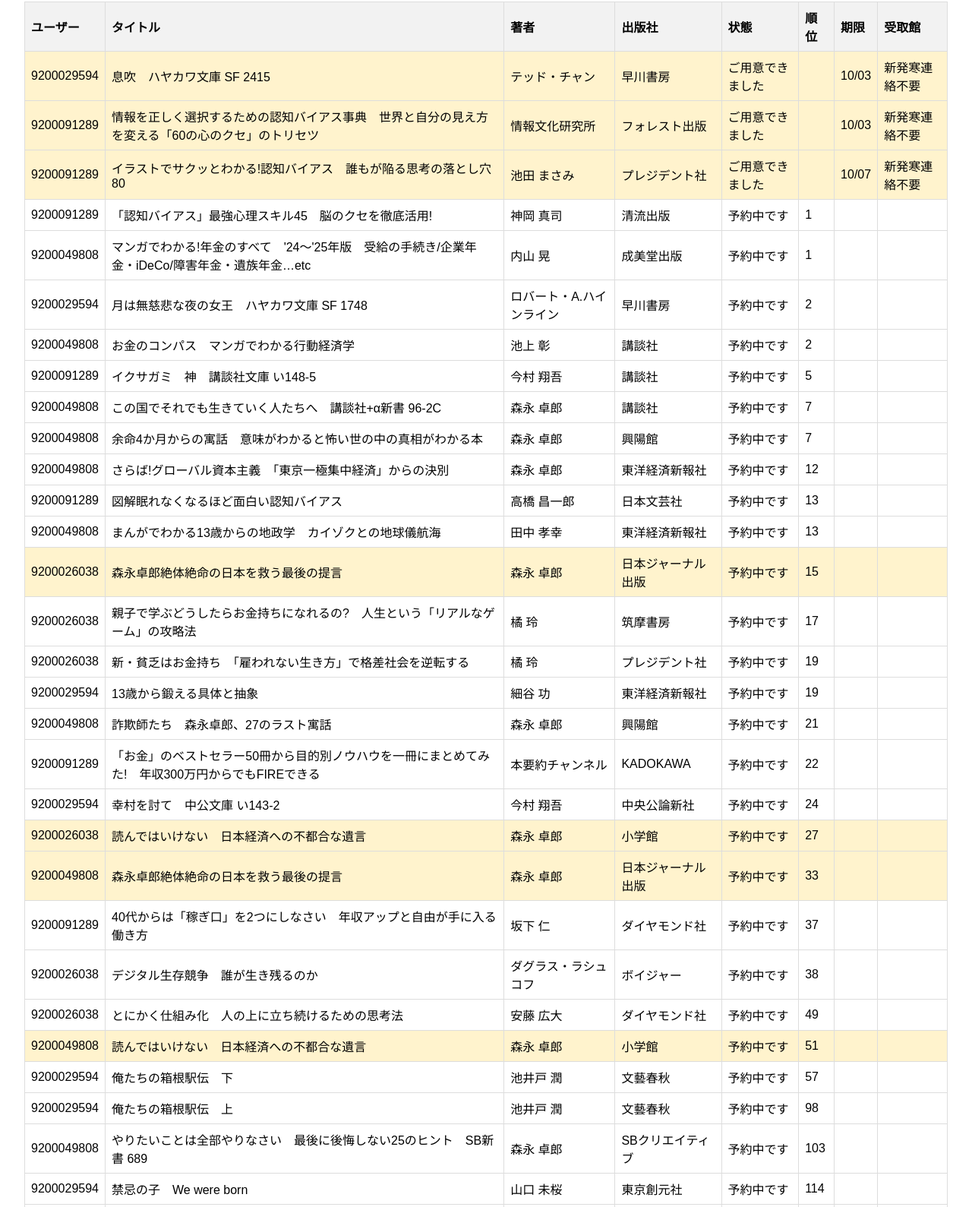
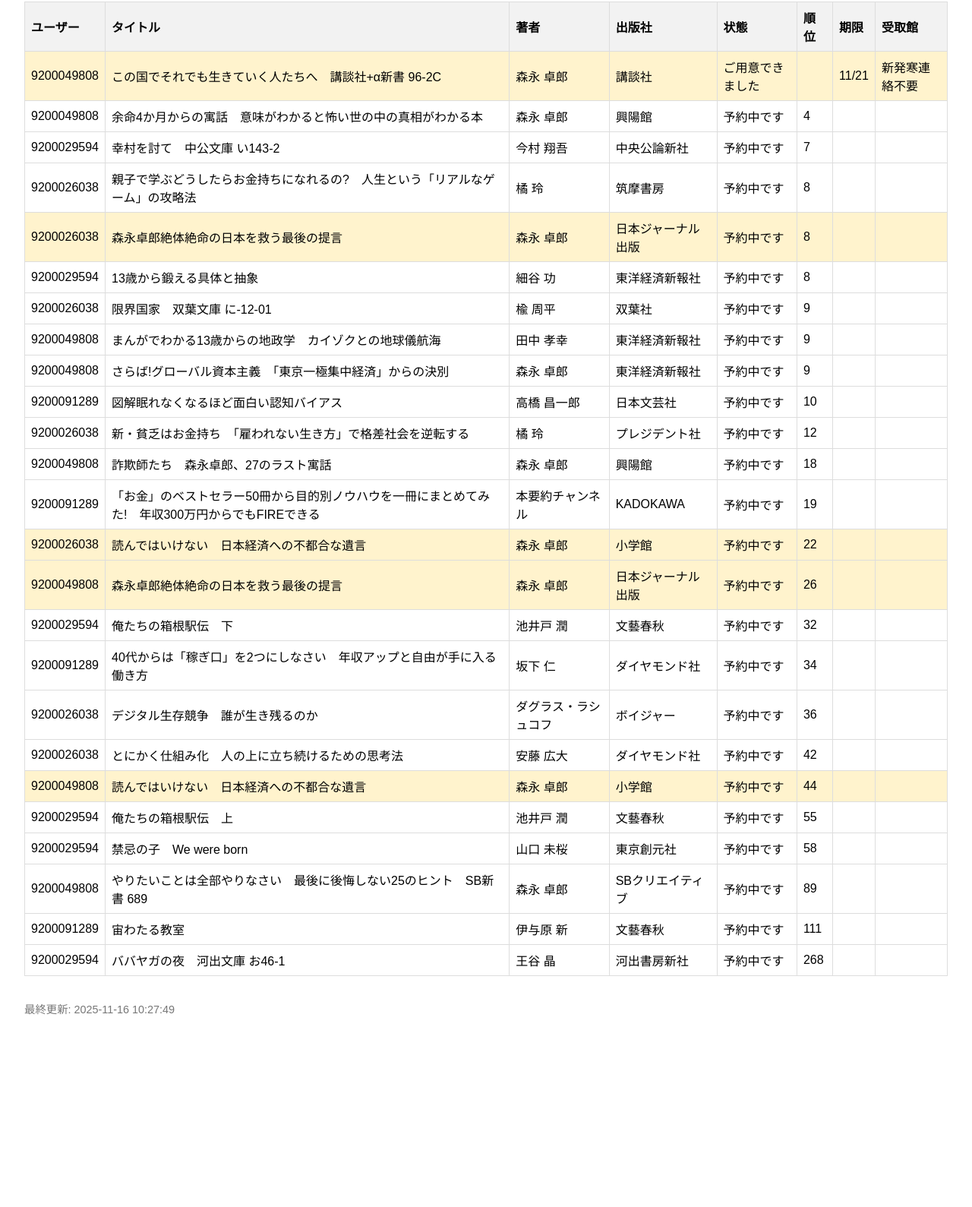
Before and after one commit to noda13/library-check, a plain HTML site: page docs/index.html in a window 1280 px wide. Shown: the part 97-1686 px from the top of the page at 76% size. After the commit the page ends 1467 px from the top, so only its background shows below. Drawn offline with Linux system fonts and the light colour scheme.

Commit message:
refactor: Simplify workflow steps and update HTML output for library reservation status

```diff
--- a/docs/index.html
+++ b/docs/index.html
@@ -35,102 +35,14 @@
             <tbody>
 
                 <tr class="highlight">
-                    <td>9200029594</td>
-                    <td>息吹　ハヤカワ文庫 SF 2415</td>
-                    <td>テッド・チャン</td>
-                    <td>早川書房</td>
-                    <td>ご用意できました</td>
-                    <td></td>
-                    <td>10/03</td>
-                    <td>新発寒連絡不要</td>
-                </tr>
-
-                <tr class="highlight">
-                    <td>9200091289</td>
-                    <td>情報を正しく選択するための認知バイアス事典　世界と自分の見え方を変える「60の心のクセ」のトリセツ</td>
-                    <td>情報文化研究所</td>
-                    <td>フォレスト出版</td>
-                    <td>ご用意できました</td>
-                    <td></td>
-                    <td>10/03</td>
-                    <td>新発寒連絡不要</td>
-                </tr>
-
-                <tr class="highlight">
-                    <td>9200091289</td>
-                    <td>イラストでサクッとわかる!認知バイアス　誰もが陥る思考の落とし穴80</td>
-                    <td>池田 まさみ</td>
-                    <td>プレジデント社</td>
-                    <td>ご用意できました</td>
-                    <td></td>
-                    <td>10/07</td>
-                    <td>新発寒連絡不要</td>
-                </tr>
-
-                <tr class="">
-                    <td>9200091289</td>
-                    <td>「認知バイアス」最強心理スキル45　脳のクセを徹底活用!</td>
-                    <td>神岡 真司</td>
-                    <td>清流出版</td>
-                    <td>予約中です</td>
-                    <td>1</td>
-                    <td></td>
-                    <td></td>
-                </tr>
-
-                <tr class="">
-                    <td>9200049808</td>
-                    <td>マンガでわかる!年金のすべて　'24〜'25年版　受給の手続き/企業年金・iDeCo/障害年金・遺族年金…etc</td>
-                    <td>内山 晃</td>
-                    <td>成美堂出版</td>
-                    <td>予約中です</td>
-                    <td>1</td>
-                    <td></td>
-                    <td></td>
-                </tr>
-
-                <tr class="">
-                    <td>9200029594</td>
-                    <td>月は無慈悲な夜の女王　ハヤカワ文庫 SF 1748</td>
-                    <td>ロバート・A.ハインライン</td>
-                    <td>早川書房</td>
-                    <td>予約中です</td>
-                    <td>2</td>
-                    <td></td>
-                    <td></td>
-                </tr>
-
-                <tr class="">
-                    <td>9200049808</td>
-                    <td>お金のコンパス　マンガでわかる行動経済学</td>
-                    <td>池上 彰</td>
-                    <td>講談社</td>
-                    <td>予約中です</td>
-                    <td>2</td>
-                    <td></td>
-                    <td></td>
-                </tr>
-
-                <tr class="">
-                    <td>9200091289</td>
-                    <td>イクサガミ　神　講談社文庫 い148-5</td>
-                    <td>今村 翔吾</td>
-                    <td>講談社</td>
-                    <td>予約中です</td>
-                    <td>5</td>
-                    <td></td>
-                    <td></td>
-                </tr>
-
-                <tr class="">
                     <td>9200049808</td>
                     <td>この国でそれでも生きていく人たちへ　講談社+α新書 96-2C</td>
                     <td>森永 卓郎</td>
                     <td>講談社</td>
-                    <td>予約中です</td>
-                    <td>7</td>
+                    <td>ご用意できました</td>
                     <td></td>
-                    <td></td>
+                    <td>11/21</td>
+                    <td>新発寒連絡不要</td>
                 </tr>
 
                 <tr class="">
@@ -139,7 +51,73 @@
                     <td>森永 卓郎</td>
                     <td>興陽館</td>
                     <td>予約中です</td>
+                    <td>4</td>
+                    <td></td>
+                    <td></td>
+                </tr>
+
+                <tr class="">
+                    <td>9200029594</td>
+                    <td>幸村を討て　中公文庫 い143-2</td>
+                    <td>今村 翔吾</td>
+                    <td>中央公論新社</td>
+                    <td>予約中です</td>
                     <td>7</td>
+                    <td></td>
+                    <td></td>
+                </tr>
+
+                <tr class="">
+                    <td>9200026038</td>
+                    <td>親子で学ぶどうしたらお金持ちになれるの?　人生という「リアルなゲーム」の攻略法</td>
+                    <td>橘 玲</td>
+                    <td>筑摩書房</td>
+                    <td>予約中です</td>
+                    <td>8</td>
+                    <td></td>
+                    <td></td>
+                </tr>
+
+                <tr class="highlight">
+                    <td>9200026038</td>
+                    <td>森永卓郎絶体絶命の日本を救う最後の提言</td>
+                    <td>森永 卓郎</td>
+                    <td>日本ジャーナル出版</td>
+                    <td>予約中です</td>
+                    <td>8</td>
+                    <td></td>
+                    <td></td>
+                </tr>
+
+                <tr class="">
+                    <td>9200029594</td>
+                    <td>13歳から鍛える具体と抽象</td>
+                    <td>細谷 功</td>
+                    <td>東洋経済新報社</td>
+                    <td>予約中です</td>
+                    <td>8</td>
+                    <td></td>
+                    <td></td>
+                </tr>
+
+                <tr class="">
+                    <td>9200026038</td>
+                    <td>限界国家　双葉文庫 に-12-01</td>
+                    <td>楡 周平</td>
+                    <td>双葉社</td>
+                    <td>予約中です</td>
+                    <td>9</td>
+                    <td></td>
+                    <td></td>
+                </tr>
+
+                <tr class="">
+                    <td>9200049808</td>
+                    <td>まんがでわかる13歳からの地政学　カイゾクとの地球儀航海</td>
+                    <td>田中 孝幸</td>
+                    <td>東洋経済新報社</td>
+                    <td>予約中です</td>
+                    <td>9</td>
                     <td></td>
                     <td></td>
                 </tr>
@@ -150,7 +128,7 @@
                     <td>森永 卓郎</td>
                     <td>東洋経済新報社</td>
                     <td>予約中です</td>
-                    <td>12</td>
+                    <td>9</td>
                     <td></td>
                     <td></td>
                 </tr>
@@ -161,40 +139,7 @@
                     <td>高橋 昌一郎</td>
                     <td>日本文芸社</td>
                     <td>予約中です</td>
-                    <td>13</td>
-                    <td></td>
-                    <td></td>
-                </tr>
-
-                <tr class="">
-                    <td>9200049808</td>
-                    <td>まんがでわかる13歳からの地政学　カイゾクとの地球儀航海</td>
-                    <td>田中 孝幸</td>
-                    <td>東洋経済新報社</td>
-                    <td>予約中です</td>
-                    <td>13</td>
-                    <td></td>
-                    <td></td>
-                </tr>
-
-                <tr class="highlight">
-                    <td>9200026038</td>
-                    <td>森永卓郎絶体絶命の日本を救う最後の提言</td>
-                    <td>森永 卓郎</td>
-                    <td>日本ジャーナル出版</td>
-                    <td>予約中です</td>
-                    <td>15</td>
-                    <td></td>
-                    <td></td>
-                </tr>
-
-                <tr class="">
-                    <td>9200026038</td>
-                    <td>親子で学ぶどうしたらお金持ちになれるの?　人生という「リアルなゲーム」の攻略法</td>
-                    <td>橘 玲</td>
-                    <td>筑摩書房</td>
-                    <td>予約中です</td>
-                    <td>17</td>
+                    <td>10</td>
                     <td></td>
                     <td></td>
                 </tr>
@@ -205,18 +150,7 @@
                     <td>橘 玲</td>
                     <td>プレジデント社</td>
                     <td>予約中です</td>
-                    <td>19</td>
-                    <td></td>
-                    <td></td>
-                </tr>
-
-                <tr class="">
-                    <td>9200029594</td>
-                    <td>13歳から鍛える具体と抽象</td>
-                    <td>細谷 功</td>
-                    <td>東洋経済新報社</td>
-                    <td>予約中です</td>
-                    <td>19</td>
+                    <td>12</td>
                     <td></td>
                     <td></td>
                 </tr>
@@ -227,7 +161,7 @@
                     <td>森永 卓郎</td>
                     <td>興陽館</td>
                     <td>予約中です</td>
-                    <td>21</td>
+                    <td>18</td>
                     <td></td>
                     <td></td>
                 </tr>
@@ -238,18 +172,7 @@
                     <td>本要約チャンネル</td>
                     <td>KADOKAWA</td>
                     <td>予約中です</td>
-                    <td>22</td>
-                    <td></td>
-                    <td></td>
-                </tr>
-
-                <tr class="">
-                    <td>9200029594</td>
-                    <td>幸村を討て　中公文庫 い143-2</td>
-                    <td>今村 翔吾</td>
-                    <td>中央公論新社</td>
-                    <td>予約中です</td>
-                    <td>24</td>
+                    <td>19</td>
                     <td></td>
                     <td></td>
                 </tr>
@@ -260,7 +183,7 @@
                     <td>森永 卓郎</td>
                     <td>小学館</td>
                     <td>予約中です</td>
-                    <td>27</td>
+                    <td>22</td>
                     <td></td>
                     <td></td>
                 </tr>
@@ -271,7 +194,18 @@
                     <td>森永 卓郎</td>
                     <td>日本ジャーナル出版</td>
                     <td>予約中です</td>
-                    <td>33</td>
+                    <td>26</td>
+                    <td></td>
+                    <td></td>
+                </tr>
+
+                <tr class="">
+                    <td>9200029594</td>
+                    <td>俺たちの箱根駅伝　下</td>
+                    <td>池井戸 潤</td>
+                    <td>文藝春秋</td>
+                    <td>予約中です</td>
+                    <td>32</td>
                     <td></td>
                     <td></td>
                 </tr>
@@ -282,7 +216,7 @@
                     <td>坂下 仁</td>
                     <td>ダイヤモンド社</td>
                     <td>予約中です</td>
-                    <td>37</td>
+                    <td>34</td>
                     <td></td>
                     <td></td>
                 </tr>
@@ -293,7 +227,7 @@
                     <td>ダグラス・ラシュコフ</td>
                     <td>ボイジャー</td>
                     <td>予約中です</td>
-                    <td>38</td>
+                    <td>36</td>
                     <td></td>
                     <td></td>
                 </tr>
@@ -304,7 +238,7 @@
                     <td>安藤 広大</td>
                     <td>ダイヤモンド社</td>
                     <td>予約中です</td>
-                    <td>49</td>
+                    <td>42</td>
                     <td></td>
                     <td></td>
                 </tr>
@@ -315,18 +249,7 @@
                     <td>森永 卓郎</td>
                     <td>小学館</td>
                     <td>予約中です</td>
-                    <td>51</td>
-                    <td></td>
-                    <td></td>
-                </tr>
-
-                <tr class="">
-                    <td>9200029594</td>
-                    <td>俺たちの箱根駅伝　下</td>
-                    <td>池井戸 潤</td>
-                    <td>文藝春秋</td>
-                    <td>予約中です</td>
-                    <td>57</td>
+                    <td>44</td>
                     <td></td>
                     <td></td>
                 </tr>
@@ -337,7 +260,18 @@
                     <td>池井戸 潤</td>
                     <td>文藝春秋</td>
                     <td>予約中です</td>
-                    <td>98</td>
+                    <td>55</td>
+                    <td></td>
+                    <td></td>
+                </tr>
+
+                <tr class="">
+                    <td>9200029594</td>
+                    <td>禁忌の子　We were born</td>
+                    <td>山口 未桜</td>
+                    <td>東京創元社</td>
+                    <td>予約中です</td>
+                    <td>58</td>
                     <td></td>
                     <td></td>
                 </tr>
@@ -348,18 +282,7 @@
                     <td>森永 卓郎</td>
                     <td>SBクリエイティブ</td>
                     <td>予約中です</td>
-                    <td>103</td>
-                    <td></td>
-                    <td></td>
-                </tr>
-
-                <tr class="">
-                    <td>9200029594</td>
-                    <td>禁忌の子　We were born</td>
-                    <td>山口 未桜</td>
-                    <td>東京創元社</td>
-                    <td>予約中です</td>
-                    <td>114</td>
+                    <td>89</td>
                     <td></td>
                     <td></td>
                 </tr>
@@ -370,7 +293,7 @@
                     <td>伊与原 新</td>
                     <td>文藝春秋</td>
                     <td>予約中です</td>
-                    <td>134</td>
+                    <td>111</td>
                     <td></td>
                     <td></td>
                 </tr>
@@ -381,13 +304,13 @@
                     <td>王谷 晶</td>
                     <td>河出書房新社</td>
                     <td>予約中です</td>
-                    <td>335</td>
+                    <td>268</td>
                     <td></td>
                     <td></td>
                 </tr>
 
             </tbody>
         </table>
-        <p class="timestamp">最終更新: 2025-09-28 10:27:40</p>
+        <p class="timestamp">最終更新: 2025-11-16 10:27:49</p>
     </body>
     </html>
```
Also changed, not shown: 1 other file.
